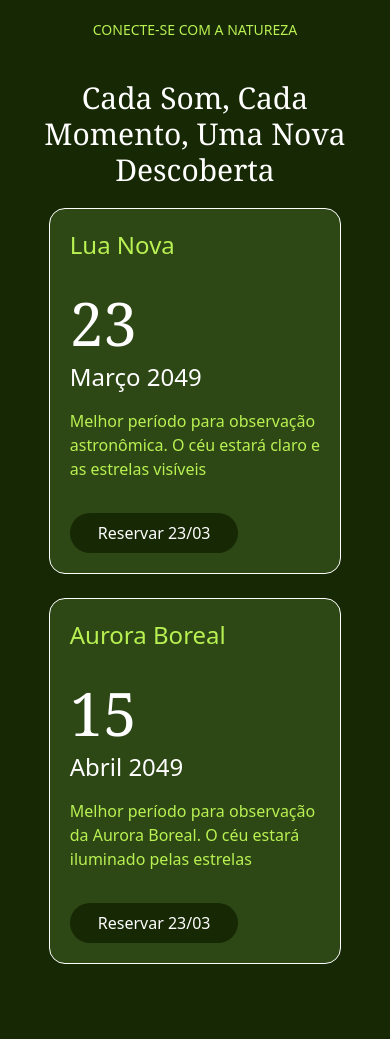
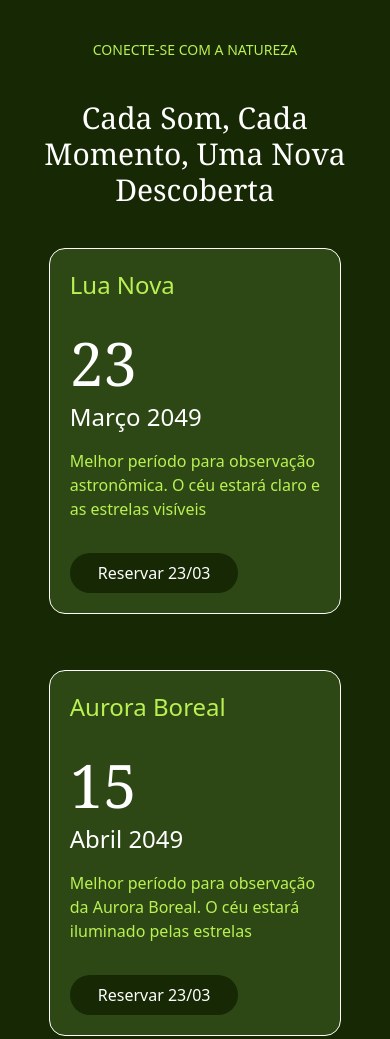
Before and after one commit to tabguimaraes/origamid-natureza, a website: page index.html in a window 390 px wide. Before the commit the page ends 1012 px from the top, so only its background shows below. Drawn offline with Linux system fonts and the light colour scheme.

Commit message:
refatoração

```diff
--- a/index.html
+++ b/index.html
@@ -8,11 +8,11 @@
   </head>
   <body class="bg-[#172804] h-screen">
     <main class="flex flex-col text-white items-center">
-      <p class="flex-none text-[#b9f153] text-center my-5 2xl:mt-24 2xl:my-0 uppercase text-sm 2xl:text-xl">conecte-se com a natureza</p>
-      <h1 class="flex-none text-center my-5 2xl:my-24 capitalize text-3xl max-w-4/5 md:max-w-3/4 mx-auto md:text-7xl font-serif">
+      <p class="text-[#b9f153] text-center mt-10 md:mt-5 mb-5 2xl:mt-24 md:mb-0 uppercase text-sm 2xl:text-xl">conecte-se com a natureza</p>
+      <h1 class="text-center my-5 md:my-3.5 2xl:my-24 capitalize text-3xl max-w-4/5 md:max-w-3/4 mx-auto md:text-7xl font-serif">
         cada som, cada momento, uma nova descoberta
       </h1>
-      <section class="flex justify-center max-md:mb-12 max-md:flex-col w-3/4 md:w-3/5 gap-6 md:gap-8 md:pb-0">
+      <section class="flex mt-5 md:mt-2 justify-center max-md:mb-12 max-md:flex-col w-3/4 md:w-3/5 gap-14 md:pb-0">
         <article class="flex flex-col lg:w-[385px] px-5 py-5 border rounded-2xl bg-[#2d4815]">
           <h2 class="text-[#b9f153] capitalize text-2xl pb-8">lua nova</h2>
           <h3 class="text-white text-6xl pb-2 font-serif">23</h3>
```
Also changed, not shown: output.css.
